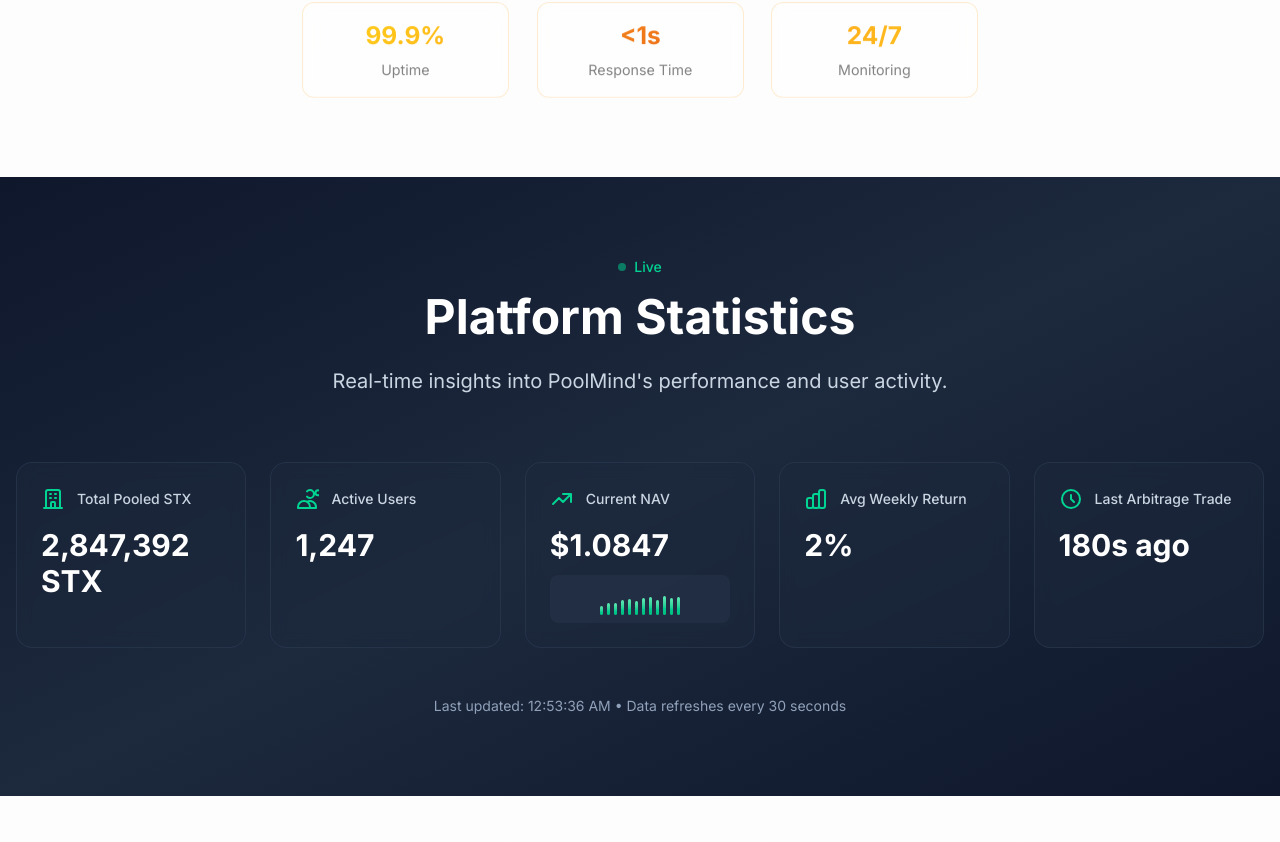
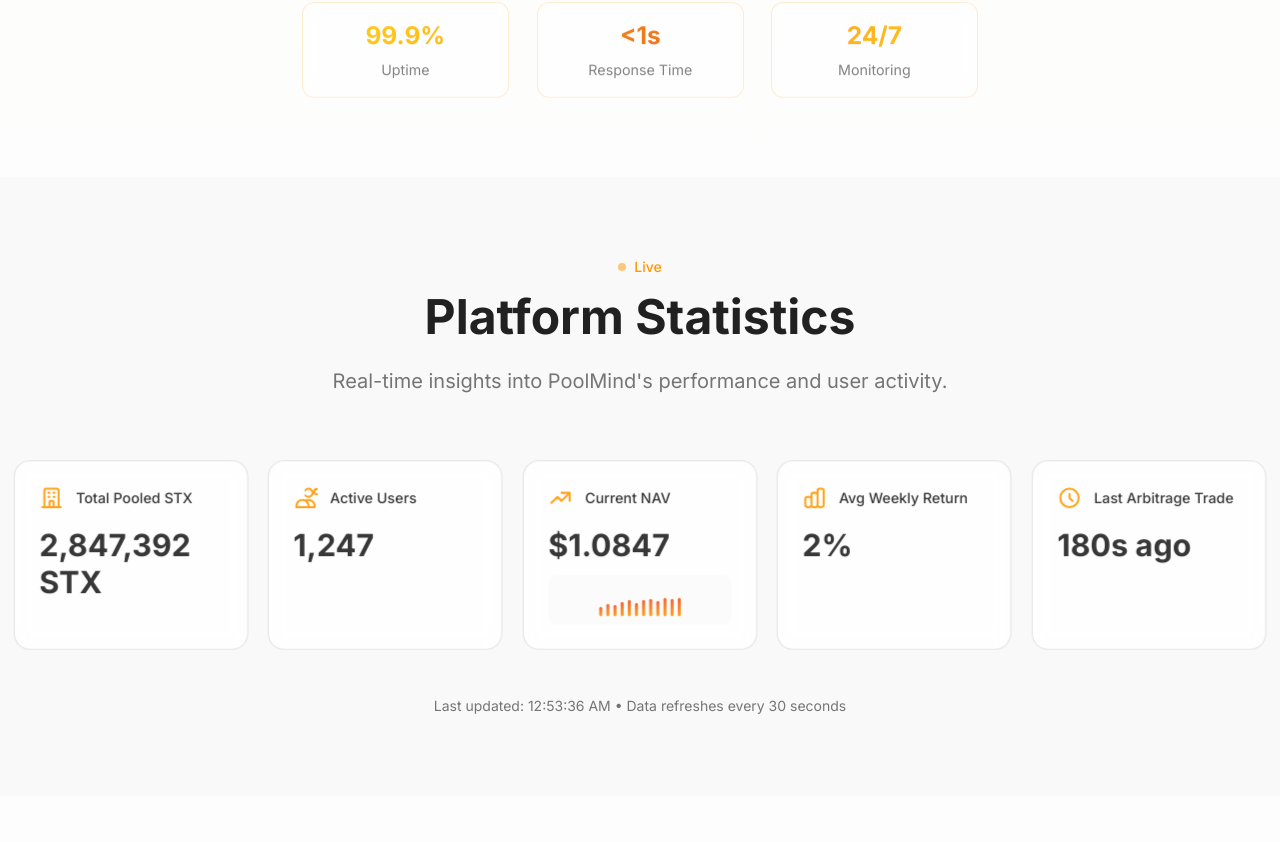
Before and after one commit to Mcsavvy/poolmind, a Next.js app in the folder platform/: page / in a window 1280 px wide. Shown: the part 3018-3860 px from the top of the page. Built offline with nearby package versions, Linux system fonts and the light colour scheme.

Commit message:
style: Update footer and stats-section components with new color scheme and improved styling for better visual consistency

```diff
--- a/platform/components/footer.tsx
+++ b/platform/components/footer.tsx
@@ -7,18 +7,18 @@
   <div className="flex flex-col space-y-3">
     {/* PoolMind Logo */}
     <div className="flex items-center space-x-2">
-      <div className="w-8 h-8 bg-gradient-to-r from-blue-500 to-green-500 rounded-lg flex items-center justify-center">
-        <span className="text-white font-bold text-sm">P</span>
+      <div className="w-8 h-8 bg-gradient-to-r from-primary to-secondary rounded-lg flex items-center justify-center">
+        <span className="text-primary-foreground font-bold text-sm">P</span>
       </div>
-      <span className="text-white font-bold text-xl">PoolMind</span>
+      <span className="text-foreground font-bold text-xl">PoolMind</span>
     </div>
 
     {/* Powered by Stacks */}
-    <div className="flex items-center space-x-2 text-gray-400">
+    <div className="flex items-center space-x-2 text-muted-foreground">
       <span className="text-sm">Powered by</span>
       <div className="flex items-center space-x-1">
-        <div className="w-5 h-5 bg-gradient-to-r from-purple-500 to-orange-500 rounded-full flex items-center justify-center">
-          <span className="text-white text-xs font-bold">S</span>
+        <div className="w-5 h-5 bg-gradient-to-r from-primary to-secondary rounded-full flex items-center justify-center">
+          <span className="text-primary-foreground text-xs font-bold">S</span>
         </div>
         <span className="text-sm font-medium">Stacks</span>
       </div>
@@ -40,7 +40,7 @@
 
   return (
     <div>
-      <h3 className="text-white font-semibold text-sm uppercase tracking-wider mb-4">
+      <h3 className="text-foreground font-semibold text-sm uppercase tracking-wider mb-4">
         Resources
       </h3>
       <ul className="space-y-3">
@@ -48,7 +48,7 @@
           <li key={link.name}>
             <a
               href={link.href}
-              className="text-gray-400 hover:text-white transition-colors duration-200 text-sm flex items-center space-x-1"
+              className="text-muted-foreground hover:text-foreground transition-colors duration-200 text-sm flex items-center space-x-1"
               target={link.external ? '_blank' : undefined}
               rel={link.external ? 'noopener noreferrer' : undefined}
             >
@@ -102,7 +102,7 @@
 
   return (
     <div>
-      <h3 className="text-white font-semibold text-sm uppercase tracking-wider mb-4">
+      <h3 className="text-foreground font-semibold text-sm uppercase tracking-wider mb-4">
         Community
       </h3>
       <div className="flex space-x-4">
@@ -110,7 +110,7 @@
           <a
             key={social.name}
             href={social.href}
-            className="text-gray-400 hover:text-white transition-colors duration-200 p-2 hover:bg-gray-800 rounded-lg"
+            className="text-muted-foreground hover:text-foreground transition-colors duration-200 p-2 hover:bg-accent/50 rounded-lg"
             target="_blank"
             rel="noopener noreferrer"
             aria-label={social.name}
@@ -128,20 +128,20 @@
  */
 const ContactInfo = () => (
   <div>
-    <h3 className="text-white font-semibold text-sm uppercase tracking-wider mb-4">
+    <h3 className="text-foreground font-semibold text-sm uppercase tracking-wider mb-4">
       Contact
     </h3>
     <div className="space-y-3">
-      <div className="text-gray-400 text-sm">
+      <div className="text-muted-foreground text-sm">
         <p>Questions or support?</p>
         <a
           href="mailto:hello@poolmind.io"
-          className="text-blue-400 hover:text-blue-300 transition-colors duration-200"
+          className="text-primary hover:text-primary-foreground transition-colors duration-200"
         >
           hello@poolmind.io
         </a>
       </div>
-      <div className="text-gray-400 text-sm">
+      <div className="text-muted-foreground text-sm">
         <p>Join our community for updates</p>
       </div>
     </div>
@@ -155,7 +155,7 @@
   const currentYear = new Date().getFullYear();
 
   return (
-    <footer className="bg-gray-900 text-white">
+    <footer className="bg-muted/80 dark:bg-muted/60 text-foreground">
       {/* Main footer content */}
       <div className="container mx-auto px-4 py-16">
         <div className="grid grid-cols-1 md:grid-cols-2 lg:grid-cols-4 gap-8">
@@ -163,7 +163,7 @@
           {/* Logo and branding */}
           <div className="lg:col-span-1">
             <FooterLogo />
-            <p className="text-gray-400 text-sm mt-4 leading-relaxed">
+            <p className="text-muted-foreground text-sm mt-4 leading-relaxed">
               Automated crypto arbitrage platform built on Stacks blockchain.
               Earn passive income through smart contract-secured trading.
             </p>
@@ -187,25 +187,25 @@
       </div>
 
       {/* Bottom bar */}
-      <div className="border-t border-gray-800">
+      <div className="border-t border-border">
         <div className="container mx-auto px-4 py-6">
           <div className="flex flex-col md:flex-row justify-between items-center space-y-4 md:space-y-0">
 
             {/* Copyright */}
-            <div className="text-gray-400 text-sm">
+            <div className="text-muted-foreground text-sm">
               © {currentYear} PoolMind. All rights reserved.
             </div>
 
             {/* Additional links */}
             <div className="flex items-center space-x-6 text-sm">
-              <a href="#" className="text-gray-400 hover:text-white transition-colors duration-200">
+              <a href="#" className="text-muted-foreground hover:text-foreground transition-colors duration-200">
                 Security
               </a>
-              <a href="#" className="text-gray-400 hover:text-white transition-colors duration-200">
+              <a href="#" className="text-muted-foreground hover:text-foreground transition-colors duration-200">
                 Status
               </a>
-              <div className="flex items-center space-x-2 text-gray-400">
-                <div className="w-2 h-2 bg-green-500 rounded-full"></div>
+              <div className="flex items-center space-x-2 text-muted-foreground">
+                <div className="w-2 h-2 bg-primary rounded-full"></div>
                 <span className="text-xs">All systems operational</span>
               </div>
             </div>
--- a/platform/components/stats-section.tsx
+++ b/platform/components/stats-section.tsx
@@ -89,11 +89,11 @@
   const chartData = [45, 62, 58, 75, 82, 68, 85, 91, 78, 94, 87, 92];
 
   return (
-    <div className="h-12 flex items-end justify-center space-x-1 mt-3 bg-slate-700/30 rounded-lg p-2">
+    <div className="h-12 flex items-end justify-center space-x-1 mt-3 bg-muted/50 rounded-lg p-2">
       {chartData.map((height, index) => (
         <div
           key={index}
-          className="bg-gradient-to-t from-emerald-500 to-emerald-300 rounded-sm transition-all duration-700 ease-out"
+          className="bg-gradient-to-t from-primary to-secondary rounded-sm transition-all duration-700 ease-out"
           style={{
             width: '3px',
             height: animateChart ? `${Math.max(height * 0.6, 20)}%` : '20%',
@@ -137,18 +137,18 @@
   };
 
   return (
-    <div className="bg-slate-800/50 backdrop-blur-sm rounded-2xl p-6 border border-slate-700/50 hover:border-slate-600/50 transition-all duration-300 hover:transform hover:scale-105">
+    <div className="bg-card/95 backdrop-blur-sm rounded-2xl p-6 border border-border hover:border-primary/40 transition-all duration-300 hover:transform hover:scale-105 animate-premium-pulse">
       {/* Icon and title */}
       <div className="flex items-center space-x-3 mb-4">
-        <div className="text-emerald-400">
+        <div className="text-primary">
           {icon}
         </div>
-        <h3 className="text-slate-300 text-sm font-medium">{title}</h3>
+        <h3 className="text-foreground text-sm font-medium">{title}</h3>
       </div>
 
       {/* Animated value */}
       <div className="mb-2">
-        <span className="text-3xl font-bold text-white">
+        <span className="text-3xl font-bold text-foreground">
           {prefix}{formatValue(animatedValue)}{suffix}
         </span>
       </div>
@@ -163,8 +163,8 @@
  * Live indicator component
  */
 const LiveIndicator = () => (
-  <div className="flex items-center space-x-2 text-emerald-400">
-    <div className="w-2 h-2 bg-emerald-400 rounded-full animate-pulse"></div>
+  <div className="flex items-center space-x-2 text-primary">
+    <div className="w-2 h-2 bg-primary rounded-full animate-pulse"></div>
     <span className="text-sm font-medium">Live</span>
   </div>
 );
@@ -240,17 +240,17 @@
   ];
 
   return (
-    <section ref={ref} className="py-20 bg-gradient-to-br from-slate-900 via-slate-800 to-slate-900">
+    <section ref={ref} className="py-20 bg-muted/50 dark:bg-muted/80">
       <div className="container mx-auto px-4">
         {/* Section header */}
         <div className="text-center mb-16">
           <div className="flex justify-center mb-4">
             <LiveIndicator />
           </div>
-          <h2 className="text-4xl md:text-5xl font-bold text-white mb-6">
+          <h2 className="text-4xl md:text-5xl font-bold text-foreground mb-6">
             Platform Statistics
           </h2>
-          <p className="text-xl text-slate-300 max-w-3xl mx-auto leading-relaxed">
+          <p className="text-xl text-muted-foreground max-w-3xl mx-auto leading-relaxed">
             Real-time insights into PoolMind's performance and user activity.
           </p>
         </div>
@@ -274,7 +274,7 @@
 
         {/* Bottom info */}
         <div className="text-center mt-12">
-          <p className="text-slate-400 text-sm">
+          <p className="text-muted-foreground text-sm">
             Last updated: {currentTime.toLocaleTimeString()} • Data refreshes every 30 seconds
           </p>
         </div>
```
